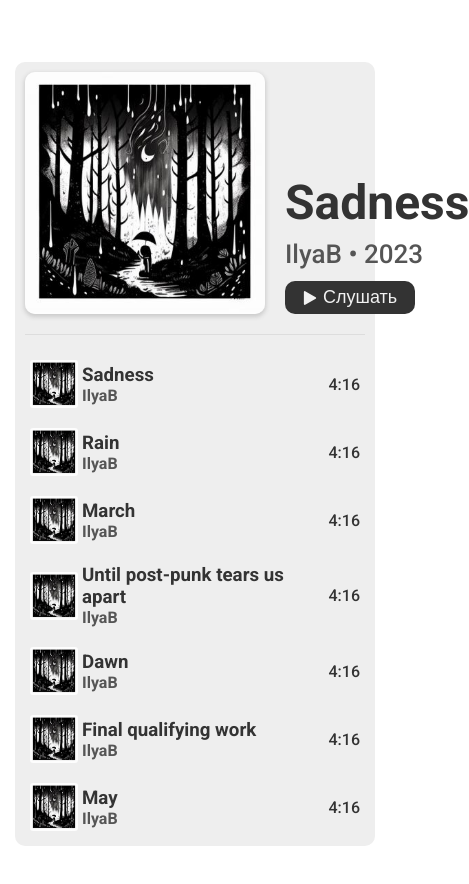
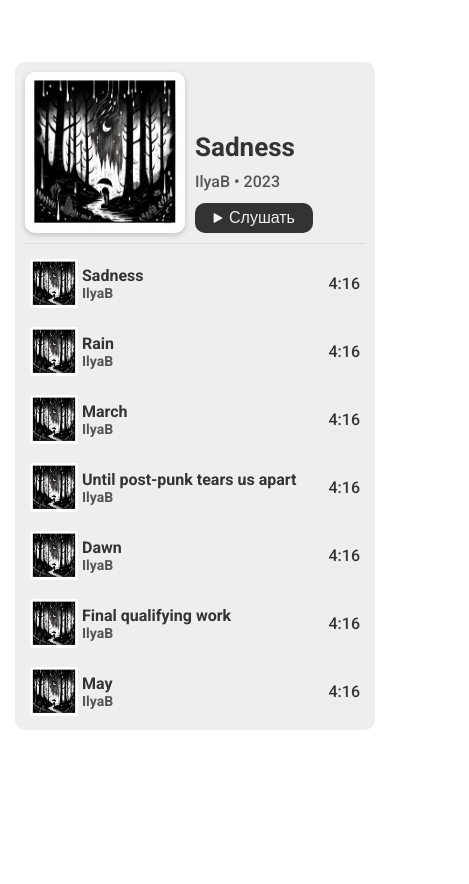
Before and after one commit to ilyabuzuev/ilyab-music-old, a plain HTML site: page index.html in a window 390 px wide. Shown: the part 76-960 px from the top of the page, 469 px wide, since content can reach past the window. After the commit the page ends 866 px from the top, so only its background shows below. Drawn offline with Linux system fonts and the light colour scheme.

Commit message:
added adaptive design

```diff
--- a/index.html
+++ b/index.html
@@ -28,7 +28,7 @@
           <li class="albums__item album">
             <div class="album__header">
               <div class="album__left">
-                <img class="album__cover" src="./src/img/covers/album-cover.jpg" alt="">
+                <img class="album__cover" src="./src/img/covers/cover.jpg" alt="IlyaB - Sadness • 2023">
               </div>
               <div class="album__right">
                 <h2 class="album__title">Sadness</h2>
--- a/src/css/style.css
+++ b/src/css/style.css
@@ -226,3 +226,103 @@ img {
   font-weight: 500;
   color: var(--color-heading);
 }
+
+/* Media */
+@media (max-width: 1024px) {
+  .container {
+    max-width: 800px;
+  }
+}
+
+@media (max-width: 768px) {
+  .container {
+    max-width: 700px;
+  }
+
+  .album__cover {
+    max-width: 200px;
+  }
+
+  .album__title {
+    font-size: 36px;
+  }
+
+  .album__author {
+    font-size: 20px;
+  }
+
+  .button-album__icon {
+    width: 10px;
+    height: 10px;
+  }
+
+  .button-album__text {
+    font-size: 16px;
+  }
+}
+
+@media (max-width: 470px) {
+  .container {
+    max-width: 440px;
+  }
+
+  .album {
+    gap: 10px;
+  }
+
+  .album__header {
+    gap: 10px;
+  }
+
+  .album__cover {
+    max-width: 160px;
+  }
+
+  .album__title {
+    font-size: 26px;
+  }
+
+  .album__author {
+    font-size: 16px;
+  }
+
+  .song__title,
+  .song__duration {
+    font-size: 16px;
+  }
+
+  .song__author {
+    font-size: 14px;
+  }
+}
+
+@media (max-width: 375px) {
+  .container {
+    max-width: 350px;
+  }
+
+  .album__cover {
+    max-width: 140px;
+  }
+
+  .album__title {
+    font-size: 22px;
+  }
+
+  .album__author {
+    font-size: 14px;
+  }
+
+  .button-album__right {
+    display: none;
+  }
+
+  .song__title,
+  .song__duration {
+    font-size: 12px;
+  }
+
+  .song__author {
+    font-size: 10px;
+  }
+}
--- a/src/data/data.js
+++ b/src/data/data.js
@@ -3,43 +3,43 @@ const songs = {
     id: 0,
     author: "IlyaB",
     title: "Sadness",
-    cover: "./src/img/covers/album-cover.jpg"
+    cover: "./src/img/covers/cover.jpg"
   },
   rain: {
     id: 1,
     author: "IlyaB",
     title: "Rain",
-    cover: "./src/img/covers/album-cover.jpg",
+    cover: "./src/img/covers/cover.jpg",
   },
   march: {
     id: 2,
     author: "IlyaB",
     title: "March",
-    cover: "./src/img/covers/album-cover.jpg",
+    cover: "./src/img/covers/cover.jpg",
   },
   untilPostPunkTearsUsApart: {
     id: 3,
     author: "IlyaB",
     title: "Until post-punk tears us apart",
-    cover: "./src/img/covers/album-cover.jpg",
+    cover: "./src/img/covers/cover.jpg",
   },
   dawn: {
     id: 4,
     author: "IlyaB",
     title: "Dawn",
-    cover: "./src/img/covers/album-cover.jpg",
+    cover: "./src/img/covers/cover.jpg",
   },
   finalfinalQualifyingWork: {
     id: 5,
     author: "IlyaB",
     title: "Final qualifying work",
-    cover: "./src/img/covers/album-cover.jpg",
+    cover: "./src/img/covers/cover.jpg",
   },
   may: {
     id: 6,
     author: "IlyaB",
     title: "May",
-    cover: "./src/img/covers/album-cover.jpg",
+    cover: "./src/img/covers/cover.jpg",
   },
 }
 
```
Also changed, not shown: src/img/covers/cover.jpg (renamed from src/img/covers/album-cover.JPG).
